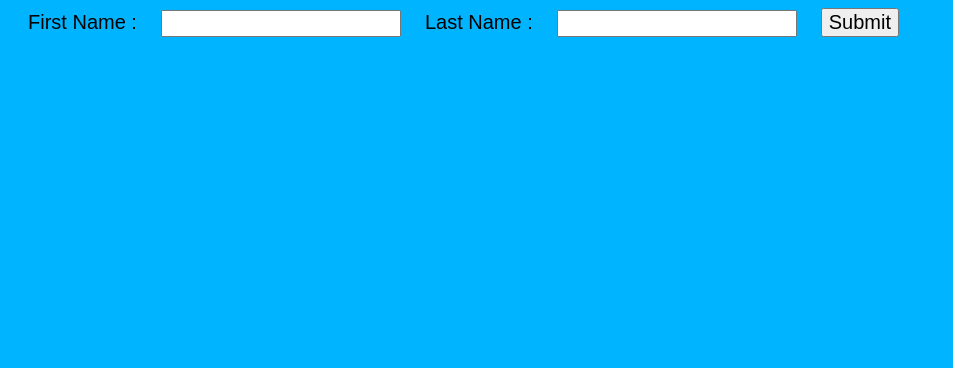
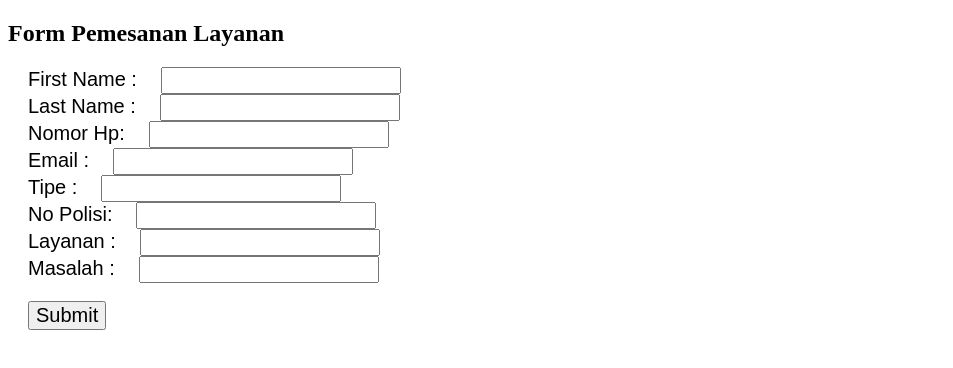
Before and after one commit to rfaturr/my-first-static-web-app, a plain HTML site: page index.html in a window 1280 px wide. Shown: the whole page, without its empty margins (0-953 px from the left). Drawn offline with Linux system fonts and the light colour scheme.

Commit message:
COBA LAGI

```diff
--- a/index.html
+++ b/index.html
@@ -2,11 +2,11 @@
 <html>
 <head>
     <meta charset="UTF-8">
-    <title>UTS TST CUY</title>
+    <title>Form Pemesanan</title>
     <!-- Add some CSS to change client UI -->
     <style>
     body {
-        background-color: #00B4FF;
+        background-color: #FFFFFF;
         }
     label, button {
         color: #000000;
@@ -23,13 +23,13 @@
     </style>
     <script>
         // define the callAPI function that takes a first name and last name as parameters
-        var callAPI = (firstName,lastName)=>{
+        var callAPI = (firstName,lastName,noHp,email,tipe,nopolisi,layanan,masalah)=>{
             // instantiate a headers object
             var myHeaders = new Headers();
             // add content type header to object
             myHeaders.append("Content-Type", "application/json");
             // using built in JSON utility package turn object to string and store in a variable
-            var raw = JSON.stringify({"first":firstName,"last":lastName});
+            var raw = JSON.stringify({firstName,lastName,noHp,email,tipe,nopolisi,layanan,masalah});
             // create a JSON object with parameters for API call and store in a variable
             var requestOptions = {
                 method: 'POST',
@@ -38,7 +38,7 @@
                 redirect: 'follow'
             };
             // make API call with parameters and use promises to get response
-            fetch("https://func18218019.azurewebsites.net/api/Trigger18218019?code=Co0q4EGXHxdusFjAIGl1TyayifDnmmR31lWBPz3WzXIbcc8pZSTRFg==", requestOptions)
+            fetch("https://lasti18218019.azurewebsites.net/api/lastiTrigger", requestOptions)
             .then(response => response.text())
             .then(result => alert(JSON.parse(result).name))
             .catch(error => console.log('error', error));
@@ -46,13 +46,27 @@
     </script>
 </head>
 <body>
+    <h2>Form Pemesanan Layanan</h2>
+
     <form>
       <label>First Name :</label>
-      <input type="text" id="fName">
+      <input type="text" id="fName"><br>
       <label>Last Name :</label>
-      <input type="text" id="lName">
+      <input type="text" id="lName"><br>
+      <label>Nomor Hp:</label>
+      <input type="text" id="noHp"><br>
+      <label>Email :</label>
+      <input type="text" id="email"><br>
+      <label>Tipe :</label>
+      <input type="text" id="tipe"><br>
+      <label>No Polisi:</label>
+      <input type="text" id="nopolisi"><br>
+      <label>Layanan :</label>
+      <input type="text" id="layanan"><br>
+      <label>Masalah :</label>
+      <input type="text" id="masalah"><br><br>
       <!-- set button onClick method to call function we defined passing input values as parameters -->
-      <button type="button" onclick="callAPI(document.getElementById('fName').value,document.getElementById('lName').value)">Submit</button>
+      <button type="button" onclick="callAPI(document.getElementById('fName').value,document.getElementById('lName').value,document.getElementById('noHp').value,document.getElementById('email').value,document.getElementById('tipe').value,document.getElementById('nopolisi').value,document.getElementById('layanan').value,document.getElementById('masalah').value)">Submit</button>
     </form>
 </body>
 </html>
```
